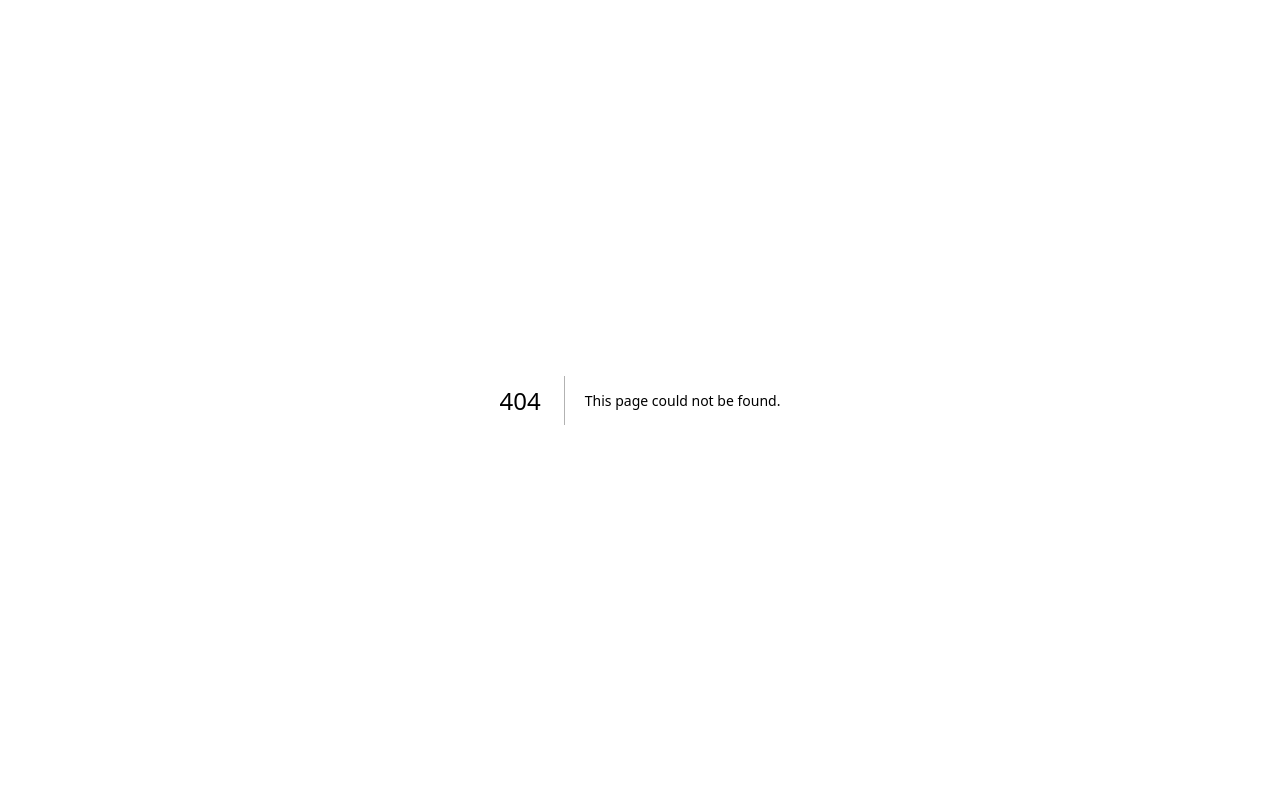
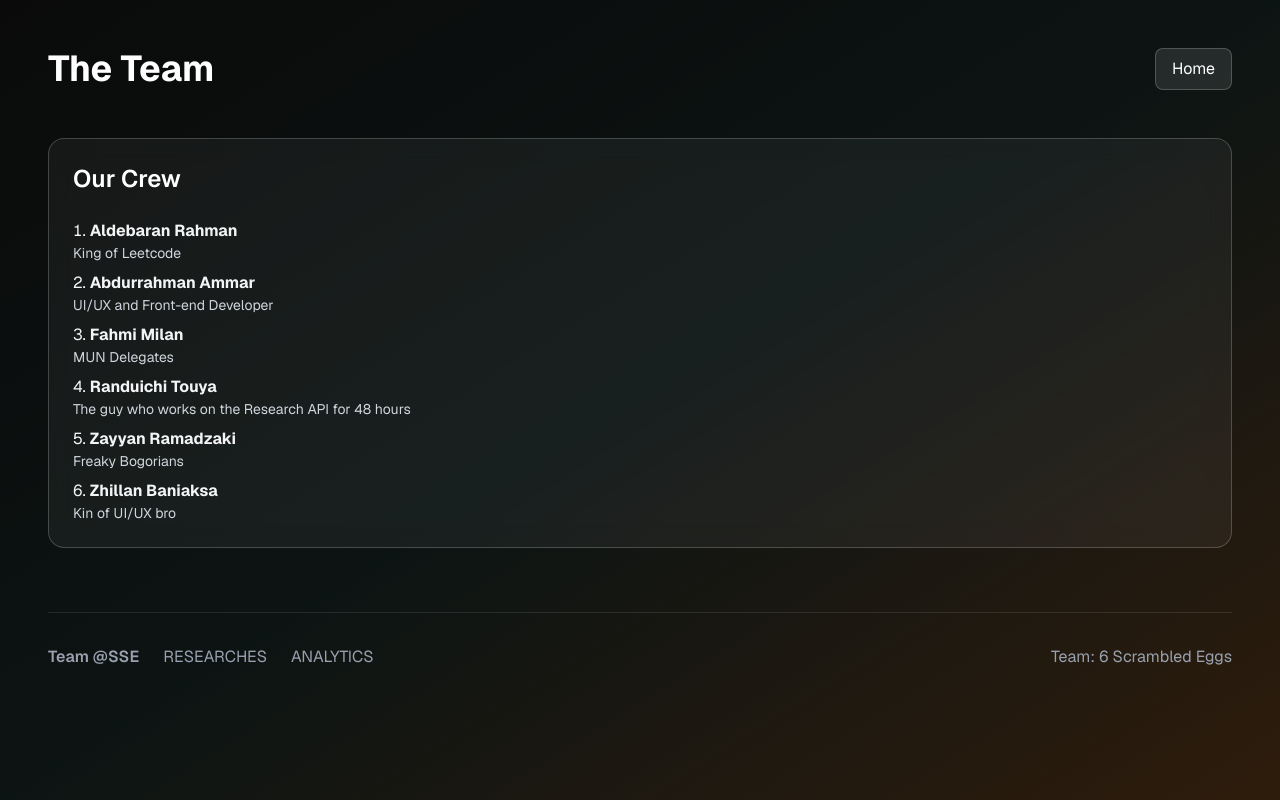
Before and after one commit to zh4ck/hackathon, a Next.js app: page /AboutUs in a window 1280 px wide. Before the commit this address had no page. Built offline with nearby package versions, Linux system fonts and the light colour scheme.

Commit message:
about us

```diff
--- /dev/null
+++ b/app/AboutUs/page.tsx
@@ -0,0 +1,58 @@
+"use client";
+
+export default function AboutUs() {
+  return (
+    <div className="min-h-screen bg-gradient-to-br from-[#0A0A0A] via-[#0C1413] to-[#2E1C0B] text-white font-sans p-8 md:p-12">
+      <div className="max-w-7xl mx-auto">
+        <header className="mb-12 flex items-center justify-between">
+          <h1 className="text-4xl font-bold">The Team</h1>
+          <a href="/" className="px-4 py-2 rounded-lg bg-white/10 border border-white/20 hover:bg-white/15 transition-colors">Home</a>
+        </header>
+
+        <main>
+          <div className="bg-white/5 border border-white/20 rounded-2xl p-6 backdrop-blur-md">
+            <h2 className="text-2xl font-semibold mb-4">Our Crew</h2>
+            <ol className="mt-6 list-decimal list-inside space-y-2 text-gray-100">
+              <li>
+                <strong>Aldebaran Rahman</strong>
+                <div className="text-sm text-gray-300">King of Leetcode</div>
+              </li>
+              <li>
+                <strong>Abdurrahman Ammar</strong>
+                <div className="text-sm text-gray-300">UI/UX and Front-end Developer</div>
+              </li>
+              <li>
+                <strong>Fahmi Milan</strong>
+                <div className="text-sm text-gray-300">MUN Delegates</div>
+              </li>
+              <li>
+                <strong>Randuichi Touya</strong>
+                <div className="text-sm text-gray-300">The guy who works on the Research API for 48 hours</div>
+              </li>
+              <li>
+                <strong>Zayyan Ramadzaki</strong>
+                <div className="text-sm text-gray-300">Freaky Bogorians</div>
+              </li>
+              <li>
+                <strong>Zhillan Baniaksa</strong>
+                <div className="text-sm text-gray-300">Kin of UI/UX bro</div>
+              </li>
+            </ol>
+
+          </div>
+        </main>
+
+        <footer className="mt-16 pt-8 border-t border-white/10 flex flex-col md:flex-row justify-between items-center text-gray-400">
+          <div className="flex items-center space-x-6 mb-4 md:mb-0">
+            <span className="font-semibold">Team @SSE</span>
+            <a href="/ResearchHub" className="hover:text-white">RESEARCHES</a>
+            <a href="/Analytics" className="hover:text-white">ANALYTICS</a>
+          </div>
+          <div>
+            <p>Team: 6 Scrambled Eggs</p>
+          </div>
+        </footer>
+      </div>
+    </div>
+  );
+}
--- a/app/JourneyEvaluation/page.tsx
+++ b/app/JourneyEvaluation/page.tsx
@@ -66,7 +66,7 @@ export default function JourneyEvaluation() {
             <a href="#" className="hover:text-white">
               RESEARCHES
             </a>
-            <a href="#" className="hover:text-white">
+            <a href="/AboutUs" className="hover:text-white">
               ABOUT US
             </a>
           </div>
--- a/app/ResearchHub/page.tsx
+++ b/app/ResearchHub/page.tsx
@@ -154,7 +154,7 @@ export default function App() {
             <span className="font-semibold">Team @SSE</span>
             <a href="#" className="hover:text-white">ANALYTICS</a>
             <a href="#" className="hover:text-white">RESEARCHES</a>
-            <a href="#" className="hover:text-white">ABOUT US</a>
+            <a href="/AboutUs" className="hover:text-white">ABOUT US</a>
           </div>
           <div>
             <p>Team: 6 Scrambled Eggs</p>
--- a/app/page.tsx
+++ b/app/page.tsx
@@ -58,7 +58,7 @@ export default function Home() {
           <span className="opacity-80">Team @SSE</span>
           <a href="#" className="hover:opacity-100 opacity-80">RESEARCHES</a>
           <a href="#" className="hover:opacity-100 opacity-80">ANALYTICS</a>
-          <a href="#" className="hover:opacity-100 opacity-80">ABOUT US</a>
+          <a href="/AboutUs" className="hover:opacity-100 opacity-80">ABOUT US</a>
         </div>
         <span className="opacity-80">Six Scrambled Eggs Corporation</span>
       </nav>
--- a/components/ResearchHub.tsx
+++ b/components/ResearchHub.tsx
@@ -86,7 +86,7 @@ export default function App() {
             <span className="font-semibold">Team @SSE</span>
             <a href="#" className="hover:text-white">ANALYTICS</a>
             <a href="#" className="hover:text-white">RESEARCHES</a>
-            <a href="#" className="hover:text-white">ABOUT US</a>
+            <a href="/AboutUs" className="hover:text-white">ABOUT US</a>
           </div>
           <div>
             <p>Team: 6 Scrambled Eggs</p>
```
